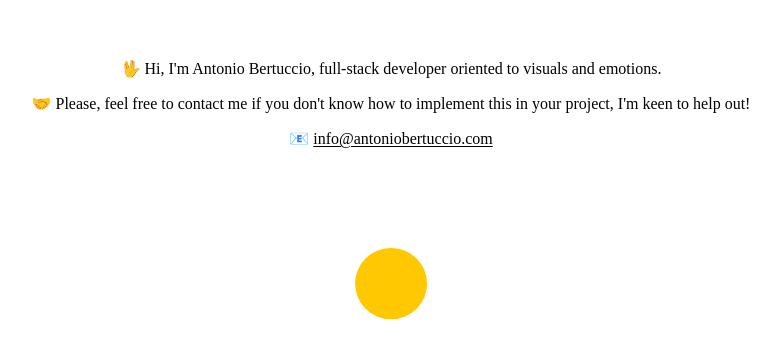
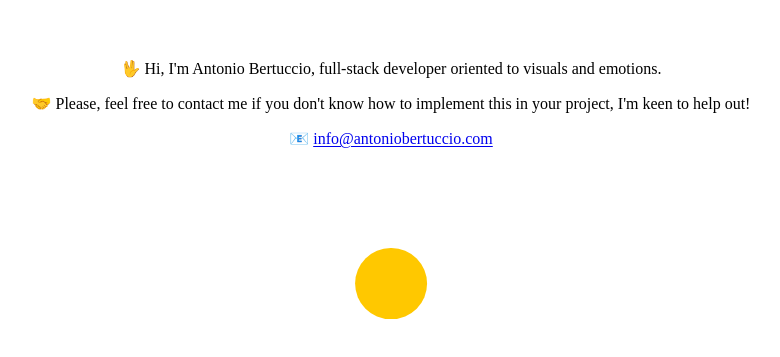
Before and after one commit to m0n0t0ny/Light---Dark-Theme---Toggle-Switch, a plain HTML site: page index.html in a window 1280 px wide. Shown: the part 225-582 px from the top of the page, without its empty margins (249-1029 px from the left). Drawn offline with Linux system fonts and the light colour scheme.

Commit message:
Update email link in contact section
Fixed malformed anchor tag and removed unnecessary class around the
email address to improve contact link functionality. This ensures users
can seamlessly initiate an email to the contact address without
encountering HTML errors or styling issues.

```diff
--- a/index.html
+++ b/index.html
@@ -3,7 +3,7 @@
   <head>
     <meta charset="UTF-8" />
     <meta name="viewport" content="width=device-width, initial-scale=1.0" />
-    <title>ON 💡 OFF</title>
+    <title>Light & Dark 💡</title>
     <link rel="stylesheet" href="./style.css" />
   </head>
   <body>
@@ -17,8 +17,8 @@
         this in your project, I'm keen to help out!
       </p>
       <p>
-        📧 <a class="color-0"
-        href="mailto:info@antoniobertuccio.com">info@antoniobertuccio.com<a />
+        📧
+        <a href="mailto:info@antoniobertuccio.com">info@antoniobertuccio.com</a>
       </p>
     </div>
     <div class="switch-container">
```
